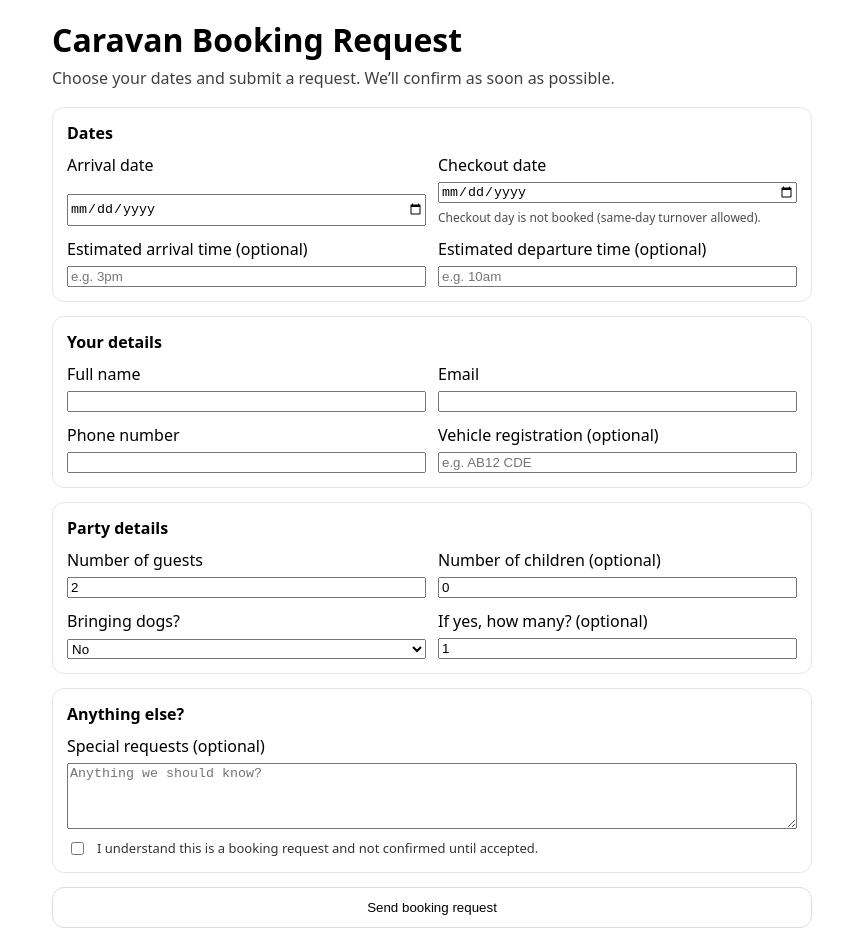
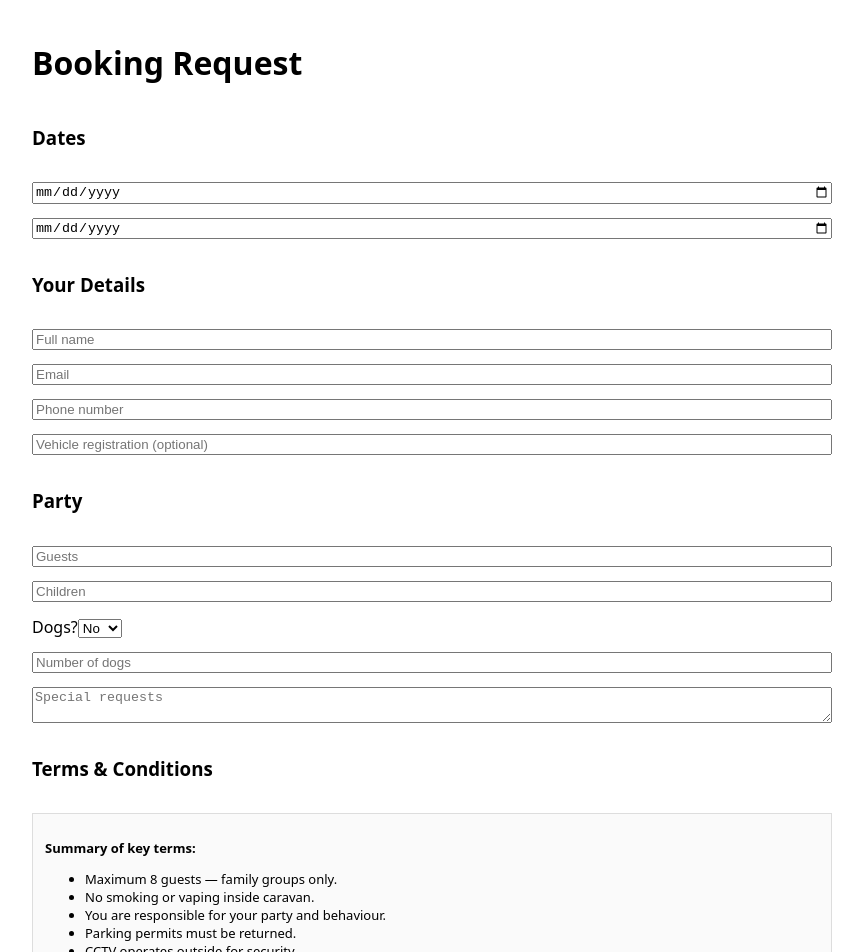
Before and after one commit to Liamdlking/Kingscaravan, a Next.js app: page /book in a window 1280 px wide. Shown: the top 952 px of the page, without its empty margins (208-1071 px from the left). Built offline with nearby package versions, Linux system fonts and the light colour scheme.

Commit message:
Refactor booking form and enhance user feedback
Refactor form submission logic and improve error messages. Update form structure and styling for better user experience.

```diff
--- a/app/book/page.tsx
+++ b/app/book/page.tsx
@@ -4,37 +4,34 @@ import React, { useState } from "react";
 
 export default function BookPage() {
   const [sending, setSending] = useState(false);
-  const [msg, setMsg] = useState<string>("");
+  const [msg, setMsg] = useState("");
 
   async function submit(e: React.FormEvent<HTMLFormElement>) {
     e.preventDefault();
+    setSending(true);
     setMsg("");
-    setSending(true);
 
     const f = new FormData(e.currentTarget);
 
+    if (f.get("terms") !== "on") {
+      setSending(false);
+      setMsg("You must accept the terms and conditions.");
+      return;
+    }
+
     const payload = {
       status: "provisional",
-      start_date: String(f.get("start_date") || ""),
-      end_date: String(f.get("end_date") || ""),
-      guest_name: String(f.get("guest_name") || ""),
-      guest_email: String(f.get("guest_email") || ""),
-      phone: String(f.get("phone") || ""),
-      guests_count: Number(f.get("guests_count") || 0) || null,
-      children_count: Number(f.get("children_count") || 0) || null,
-      dogs_count: f.get("dogs") === "yes" ? Number(f.get("dogs_count") || 1) || 1 : 0,
-      vehicle_reg: String(f.get("vehicle_reg") || ""),
-      arrival_time: String(f.get("arrival_time") || ""),
-      departure_time: String(f.get("departure_time") || ""),
-      special_requests: String(f.get("special_requests") || ""),
-      terms: f.get("terms") === "on",
+      start_date: f.get("start_date"),
+      end_date: f.get("end_date"),
+      guest_name: f.get("guest_name"),
+      guest_email: f.get("guest_email"),
+      phone: f.get("phone"),
+      guests_count: f.get("guests_count"),
+      children_count: f.get("children_count"),
+      dogs_count: f.get("dogs") === "yes" ? f.get("dogs_count") : 0,
+      vehicle_reg: f.get("vehicle_reg"),
+      special_requests: f.get("special_requests"),
     };
-
-    if (!payload.terms) {
-      setSending(false);
-      setMsg("Please tick the terms box to submit your request.");
-      return;
-    }
 
     try {
       const res = await fetch("/api/bookings", {
@@ -42,158 +39,83 @@ export default function BookPage() {
         headers: { "Content-Type": "application/json" },
         body: JSON.stringify(payload),
       });
-      const json = await res.json();
 
-      if (!res.ok) throw new Error(json?.error || "Could not submit request");
+      if (!res.ok) throw new Error("Failed to submit");
 
-      setMsg("✅ Request sent! We’ll review and confirm availability.");
-      (e.currentTarget as HTMLFormElement).reset();
-    } catch (err: any) {
-      setMsg(err?.message || "Something went wrong");
+      setMsg("✅ Booking request sent — we’ll review shortly.");
+      e.currentTarget.reset();
+    } catch {
+      setMsg("Something went wrong.");
     } finally {
       setSending(false);
     }
   }
 
   return (
-    <div style={{ maxWidth: 760, margin: "0 auto", padding: 18 }}>
-      <h1 style={{ margin: "0 0 6px" }}>Caravan Booking Request</h1>
-      <p style={{ margin: "0 0 18px", opacity: 0.75 }}>
-        Choose your dates and submit a request. We’ll confirm as soon as possible.
-      </p>
+    <div style={{ maxWidth: 800, margin: "0 auto", padding: 20 }}>
+      <h1>Booking Request</h1>
 
       <form onSubmit={submit} style={{ display: "grid", gap: 14 }}>
-        <section style={card}>
-          <h2 style={h2}>Dates</h2>
-          <div style={grid2}>
-            <label style={field}>
-              <span>Arrival date</span>
-              <input name="start_date" type="date" required />
-            </label>
 
-            <label style={field}>
-              <span>Checkout date</span>
-              <input name="end_date" type="date" required />
-              <small style={help}>Checkout day is not booked (same-day turnover allowed).</small>
-            </label>
+        <h3>Dates</h3>
+        <input name="start_date" type="date" required />
+        <input name="end_date" type="date" required />
 
-            <label style={field}>
-              <span>Estimated arrival time (optional)</span>
-              <input name="arrival_time" placeholder="e.g. 3pm" />
-            </label>
+        <h3>Your Details</h3>
+        <input name="guest_name" placeholder="Full name" required />
+        <input name="guest_email" type="email" placeholder="Email" required />
+        <input name="phone" placeholder="Phone number" required />
+        <input name="vehicle_reg" placeholder="Vehicle registration (optional)" />
 
-            <label style={field}>
-              <span>Estimated departure time (optional)</span>
-              <input name="departure_time" placeholder="e.g. 10am" />
-            </label>
-          </div>
-        </section>
+        <h3>Party</h3>
+        <input name="guests_count" type="number" placeholder="Guests" required />
+        <input name="children_count" type="number" placeholder="Children" />
 
-        <section style={card}>
-          <h2 style={h2}>Your details</h2>
-          <div style={grid2}>
-            <label style={field}>
-              <span>Full name</span>
-              <input name="guest_name" required />
-            </label>
+        <label>
+          Dogs?
+          <select name="dogs">
+            <option value="no">No</option>
+            <option value="yes">Yes</option>
+          </select>
+        </label>
 
-            <label style={field}>
-              <span>Email</span>
-              <input name="guest_email" type="email" required />
-            </label>
+        <input name="dogs_count" type="number" placeholder="Number of dogs" />
 
-            <label style={field}>
-              <span>Phone number</span>
-              <input name="phone" required />
-            </label>
+        <textarea name="special_requests" placeholder="Special requests"></textarea>
 
-            <label style={field}>
-              <span>Vehicle registration (optional)</span>
-              <input name="vehicle_reg" placeholder="e.g. AB12 CDE" />
-            </label>
-          </div>
-        </section>
+        <h3>Terms & Conditions</h3>
 
-        <section style={card}>
-          <h2 style={h2}>Party details</h2>
-          <div style={grid2}>
-            <label style={field}>
-              <span>Number of guests</span>
-              <input name="guests_count" type="number" min={1} max={20} defaultValue={2} required />
-            </label>
+        <div style={{
+          border: "1px solid #ddd",
+          padding: 12,
+          maxHeight: 200,
+          overflowY: "scroll",
+          background: "#fafafa",
+          fontSize: 13
+        }}>
+          <p><b>Summary of key terms:</b></p>
+          <ul>
+            <li>Maximum 8 guests — family groups only.</li>
+            <li>No smoking or vaping inside caravan.</li>
+            <li>You are responsible for your party and behaviour.</li>
+            <li>Parking permits must be returned.</li>
+            <li>CCTV operates outside for security.</li>
+            <li>Cancellation charges apply.</li>
+            <li>Owner not liable for injury or loss.</li>
+          </ul>
+          <p>Full terms available on request.</p>
+        </div>
 
-            <label style={field}>
-              <span>Number of children (optional)</span>
-              <input name="children_count" type="number" min={0} max={20} defaultValue={0} />
-            </label>
+        <label>
+          <input type="checkbox" name="terms" /> I agree to the Terms & Conditions
+        </label>
 
-            <label style={field}>
-              <span>Bringing dogs?</span>
-              <select name="dogs" defaultValue="no">
-                <option value="no">No</option>
-                <option value="yes">Yes</option>
-              </select>
-            </label>
-
-            <label style={field}>
-              <span>If yes, how many? (optional)</span>
-              <input name="dogs_count" type="number" min={1} max={5} defaultValue={1} />
-            </label>
-          </div>
-        </section>
-
-        <section style={card}>
-          <h2 style={h2}>Anything else?</h2>
-          <label style={field}>
-            <span>Special requests (optional)</span>
-            <textarea name="special_requests" rows={4} placeholder="Anything we should know?" />
-          </label>
-
-          <label style={{ display: "flex", gap: 10, alignItems: "flex-start", marginTop: 10 }}>
-            <input type="checkbox" name="terms" />
-            <span style={{ fontSize: 13, opacity: 0.8 }}>
-              I understand this is a booking request and not confirmed until accepted.
-            </span>
-          </label>
-        </section>
-
-        <button type="submit" disabled={sending} style={btn}>
-          {sending ? "Sending…" : "Send booking request"}
+        <button disabled={sending}>
+          {sending ? "Sending…" : "Submit Request"}
         </button>
 
-        {msg && (
-          <div style={{ padding: 12, borderRadius: 10, border: "1px solid #e6e6e6", background: "#fafafa" }}>
-            {msg}
-          </div>
-        )}
+        {msg && <div>{msg}</div>}
       </form>
     </div>
   );
 }
-
-const card: React.CSSProperties = {
-  padding: 14,
-  borderRadius: 12,
-  border: "1px solid #e6e6e6",
-  background: "white",
-};
-
-const h2: React.CSSProperties = { margin: "0 0 10px", fontSize: 16 };
-
-const grid2: React.CSSProperties = {
-  display: "grid",
-  gridTemplateColumns: "1fr 1fr",
-  gap: 12,
-};
-
-const field: React.CSSProperties = { display: "grid", gap: 6 };
-
-const help: React.CSSProperties = { fontSize: 12, opacity: 0.7 };
-
-const btn: React.CSSProperties = {
-  padding: "12px 14px",
-  borderRadius: 12,
-  border: "1px solid #ddd",
-  background: "white",
-  cursor: "pointer",
-};
```
